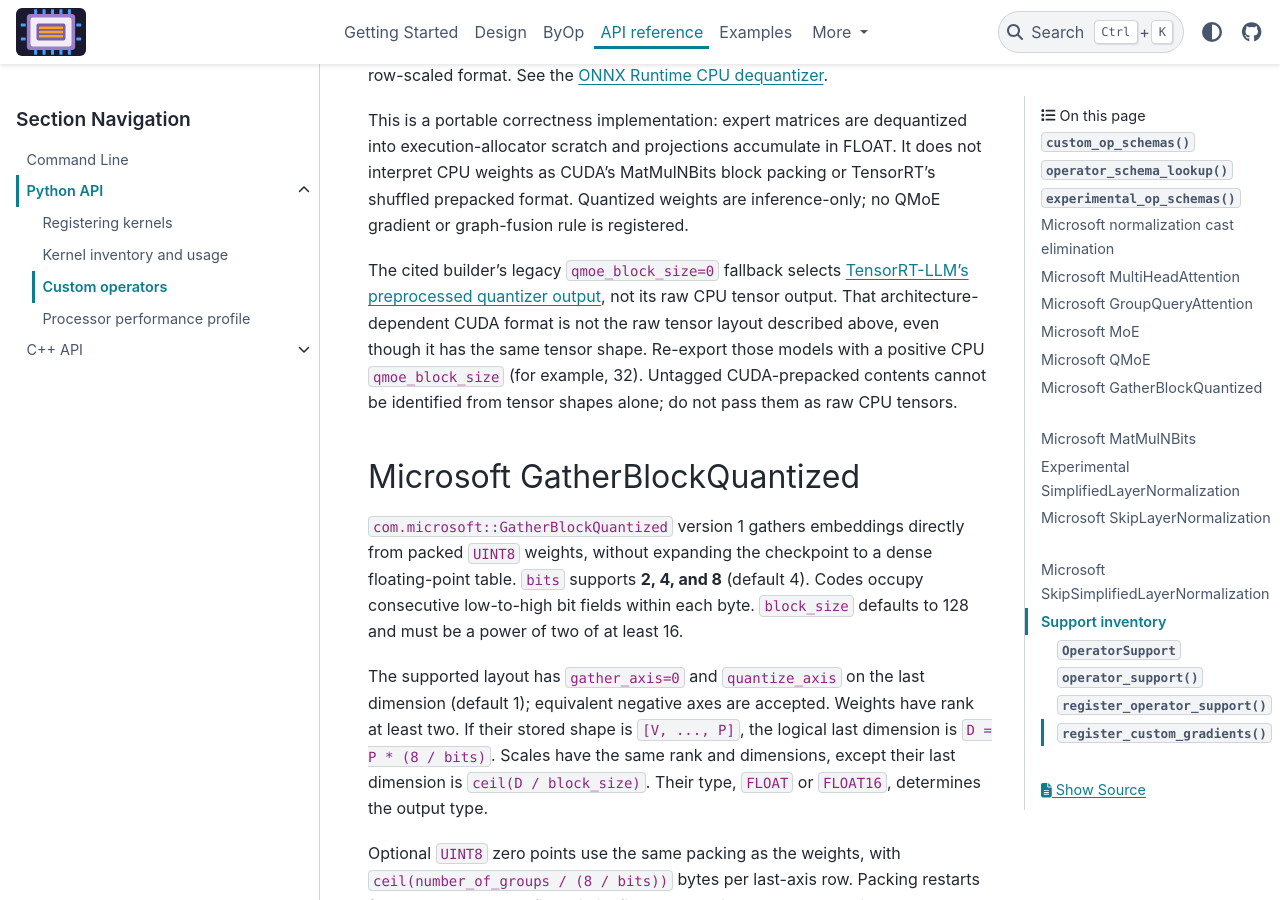
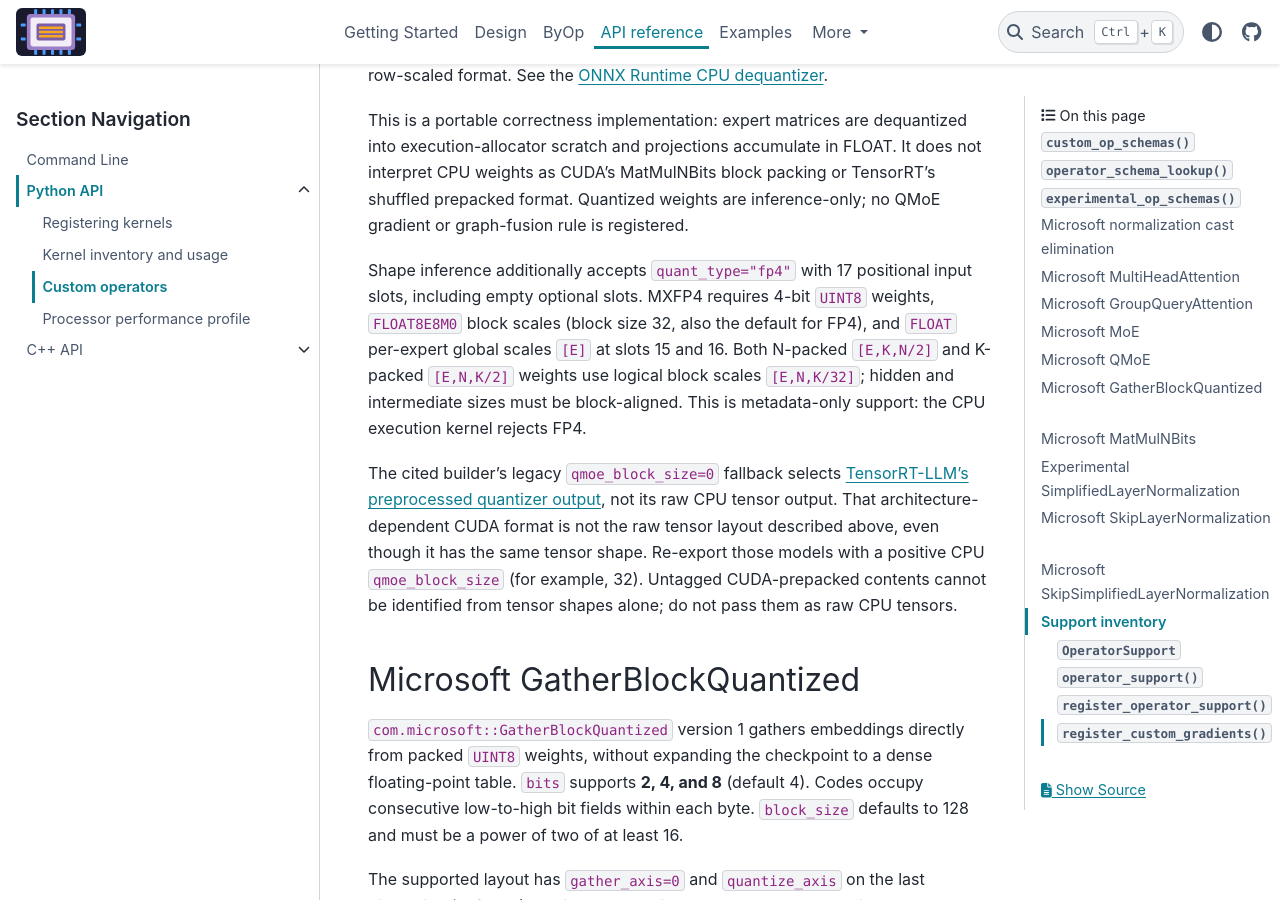
Before and after one commit to xadupre/onnx-light-cpu, a Sphinx documentation site: the page built from docs/api/python/custom_operators.rst, in a window 1280 px wide and 900 px high, scrolled down 5184 px. Built offline with Sphinx 7.4.7 and the PyData theme 0.15.4, drawn with Linux system fonts in a browser that asks for light colours; pages that are not in the unit, such as notebooks, are missing from menus.

Commit message:
Support 17-slot FP4 QMoE shape inference with global scales (#1099)
* Initial plan

* Support QMoE FP4 metadata shape inference with global scales

Co-authored-by: xadupre <22452781+xadupre@users.noreply.github.com>

* Align QMoE runtime slots and validate symbolic FP4 alignment

Accept empty optional slots through slot 16 for integer dispatch while rejecting nonempty unsupported quantization inputs. Validate FP4 block alignment against each candidate's stored reduction dimension even when the activation hidden dimension is symbolic.

Co-authored-by: Copilot <223556219+Copilot@users.noreply.github.com>

* Validate FP4 logical output alignment with symbolic hidden sizes

Reject non-block-aligned logical output rows from FP4 scale metadata, including odd hidden sizes rounded up by K-packed storage. Cover H=2879 with ceiling-divided packing in both layouts.

Co-authored-by: Copilot <223556219+Copilot@users.noreply.github.com>

---------

Co-authored-by: copilot-swe-agent[bot] <198982749+Copilot@users.noreply.github.com>
Co-authored-by: xadupre <22452781+xadupre@users.noreply.github.com>
Co-authored-by: xadupre <xadupre@microsoft.com>
Co-authored-by: Copilot <223556219+Copilot@users.noreply.github.com>

```diff
--- a/docs/api/python/custom_operators.rst
+++ b/docs/api/python/custom_operators.rst
@@ -227,6 +227,14 @@ dequantized into execution-allocator scratch and projections accumulate in
 FLOAT. It does not interpret CPU weights as CUDA's MatMulNBits block packing
 or TensorRT's shuffled prepacked format. Quantized weights are inference-only;
 no QMoE gradient or graph-fusion rule is registered.
+
+Shape inference additionally accepts ``quant_type="fp4"`` with 17 positional
+input slots, including empty optional slots. MXFP4 requires 4-bit ``UINT8``
+weights, ``FLOAT8E8M0`` block scales (block size 32, also the default for FP4),
+and ``FLOAT`` per-expert global scales ``[E]`` at slots 15 and 16.
+Both N-packed ``[E,K,N/2]`` and K-packed ``[E,N,K/2]`` weights use logical
+block scales ``[E,N,K/32]``; hidden and intermediate sizes must be block-aligned.
+This is metadata-only support: the CPU execution kernel rejects FP4.
 
 The cited builder's legacy ``qmoe_block_size=0`` fallback selects
 `TensorRT-LLM's preprocessed quantizer output
```
Also changed, not shown: 5 other files.
